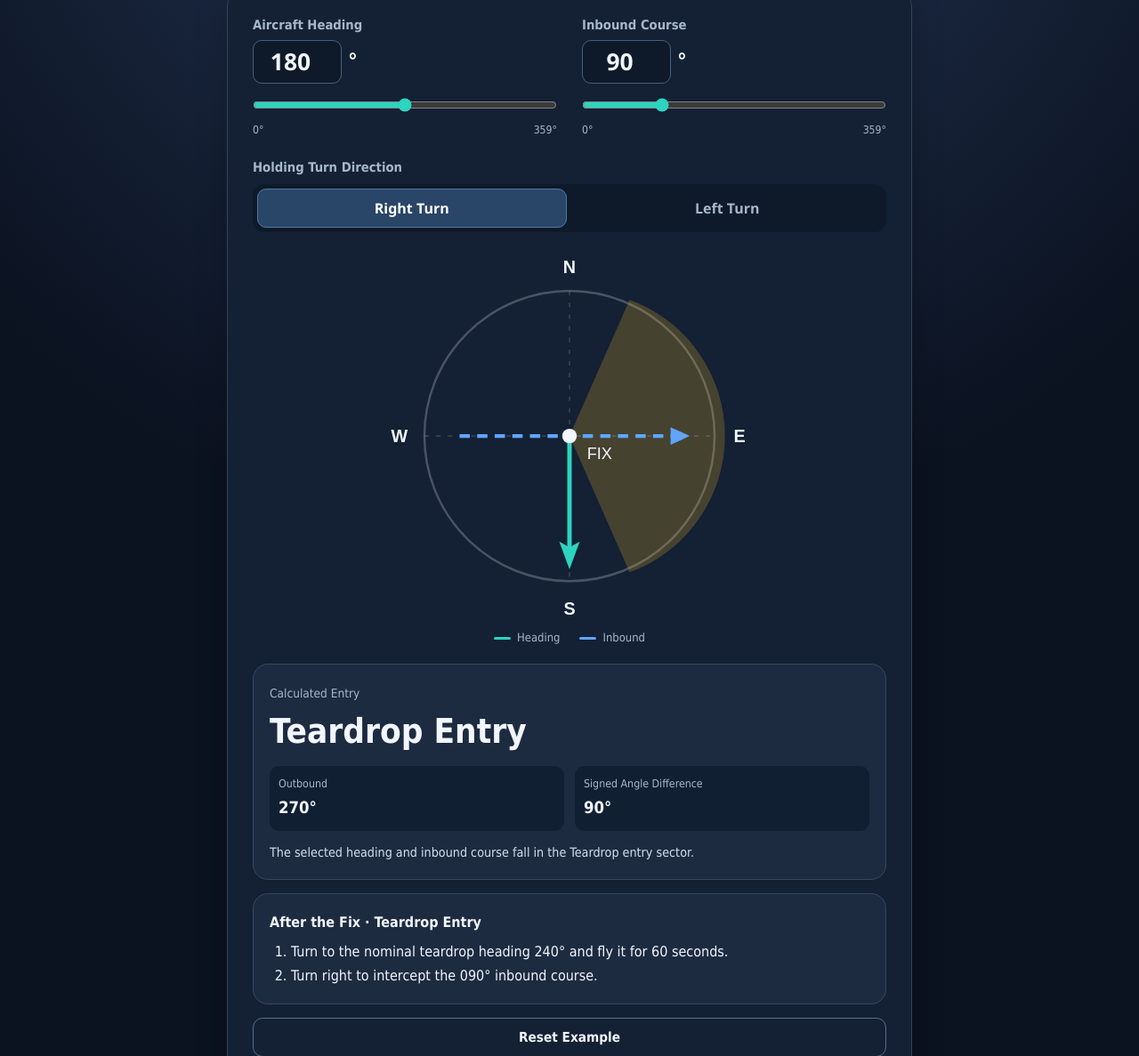
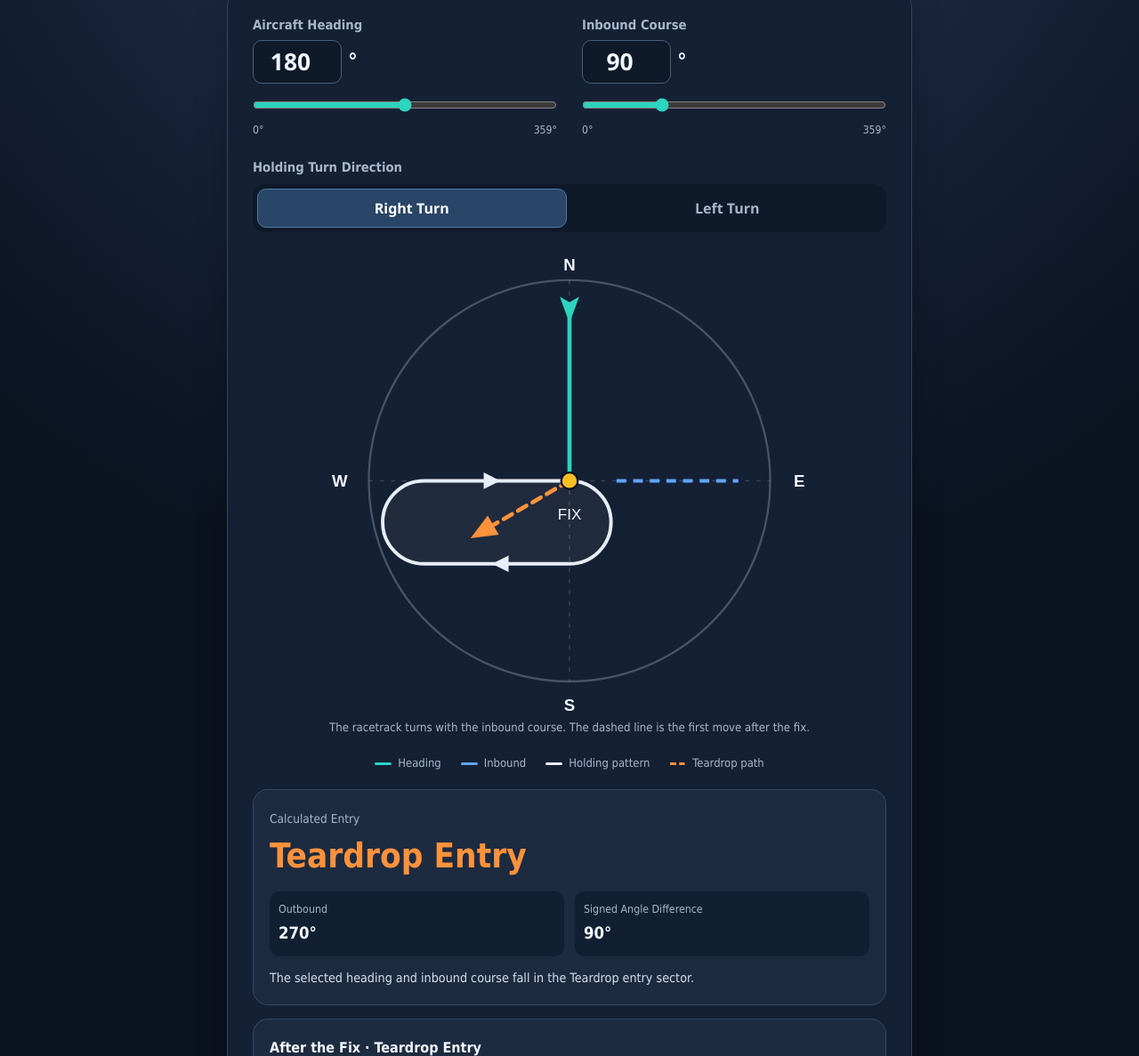
Before and after one commit to BijaN-R/BijaN-R.github.io, a plain HTML site: page HoldingEntryCalculator/index.html in a window 1280 px wide. Shown: the part 153-1340 px from the top of the page at 89% size. Drawn offline with Linux system fonts and the light colour scheme.

Commit message:
draw live holding-pattern racetrack in the compass

```diff
--- a/HoldingEntryCalculator/index.html
+++ b/HoldingEntryCalculator/index.html
@@ -13,7 +13,7 @@ main{max-width:770px;margin:auto}.top{text-align:center;margin-bottom:22px}.top
 .controls{display:grid;grid-template-columns:repeat(2,minmax(0,1fr));gap:clamp(16px,4vw,28px)}.control label{font-size:.92rem;color:var(--muted);font-weight:600;display:block;margin-bottom:5px}.number-wrap{display:flex;align-items:center;gap:7px;direction:ltr;width:max-content;max-width:100%;margin-bottom:10px}.number-wrap input{width:100px;max-width:100%;background:#0e1929;border:1px solid #47617b;border-radius:10px;color:var(--txt);padding:5px 9px;font:700 1.65rem/1.4 "Segoe UI",Tahoma,sans-serif;text-align:center;font-variant-numeric:tabular-nums;outline-offset:2px}.number-wrap input:focus-visible{outline:2px solid var(--blue)}.degree{font-size:1.5rem;font-weight:700}
 input[type=range]{direction:ltr;width:100%;accent-color:var(--mint);cursor:pointer;touch-action:pan-y;height:28px;margin:0}input[type=range]:focus-visible{outline:2px solid var(--blue);outline-offset:4px}.limits{display:flex;justify-content:space-between;color:var(--muted);direction:ltr;font-size:.76rem;margin-top:-4px}
 .direction-label{display:block;color:var(--muted);font-size:.92rem;font-weight:600;margin-top:18px;margin-bottom:7px}.segments{display:grid;grid-template-columns:1fr 1fr;gap:7px;background:#0e1929;border-radius:13px;padding:5px}.segments button{min-height:44px;border:1px solid transparent;border-radius:10px;background:transparent;color:var(--muted);font:600 1rem "Segoe UI",Tahoma,sans-serif;cursor:pointer}.segments button[aria-pressed=true]{background:#294567;border-color:#507aa3;color:white}.segments button:focus-visible,.reset:focus-visible{outline:2px solid var(--blue);outline-offset:2px}
-.figure{max-width:560px;margin:15px auto 2px}.figure svg{width:100%;height:auto;display:block;overflow:visible}.legend{display:flex;justify-content:center;align-items:center;gap:22px;flex-wrap:wrap;color:var(--muted);font-size:.81rem;margin:0 0 18px}.legend span{display:inline-flex;align-items:center;gap:7px}.swatch{width:19px;height:3px;border-radius:4px;display:inline-block}
+.figure{max-width:560px;margin:15px auto 2px}.figure svg{width:100%;height:auto;display:block;overflow:visible}.legend{display:flex;justify-content:center;align-items:center;gap:22px;flex-wrap:wrap;color:var(--muted);font-size:.81rem;margin:0 0 18px}.legend span{display:inline-flex;align-items:center;gap:7px}.swatch{width:19px;height:3px;border-radius:4px;display:inline-block}.swatch.dashed{height:0;border-top:3px dashed var(--amber)}.figure-cap{color:var(--muted);font-size:.82rem;text-align:center;margin:2px 0 18px}
 .result{background:var(--panel2);border:1px solid #344963;border-radius:17px;padding:18px}.eyebrow{color:var(--muted);font-size:.85rem}.entry{font-size:clamp(1.7rem,5vw,2.4rem);font-weight:800;line-height:1.3;margin:4px 0 15px;direction:ltr;text-align:left}.stats{display:grid;grid-template-columns:1fr 1fr;gap:12px}.stat{padding:10px;background:#111f32;border-radius:11px}.stat span{display:block;color:var(--muted);font-size:.77rem}.stat strong{font-size:1.15rem;font-variant-numeric:tabular-nums;direction:ltr;display:block;text-align:left}.description{color:#d4e0ec;font-size:.89rem;margin:12px 0 0}
 .reset{width:100%;padding:12px;margin-top:15px;border:1px solid #53708f;border-radius:11px;background:transparent;color:var(--txt);font:600 .95rem Tahoma,"Segoe UI",sans-serif;cursor:pointer}.reset:hover{background:#263951}.foot{color:var(--muted);font-size:.78rem;margin:18px auto 0;text-align:center;max-width:670px}
 @media(max-width:480px){.controls{gap:15px}.number-wrap input{width:77px;font-size:1.38rem}.degree{font-size:1.3rem}.panel{border-radius:16px}.stat strong{font-size:1.05rem}.stats{gap:8px}.entry{font-size:1.75rem}}@media(max-width:330px){.controls{grid-template-columns:1fr}.number-wrap input{width:110px}}
@@ -48,18 +48,27 @@ body {
   <span class="direction-label">Holding Turn Direction</span>
   <div class="segments" role="group" aria-label="Turn direction"><button id="rightButton" type="button" aria-pressed="true">Right Turn</button><button id="leftButton" type="button" aria-pressed="false">Left Turn</button></div>
   <div class="figure">
-    <svg viewBox="0 0 340 260" role="img" aria-labelledby="compassTitle compassDesc" xmlns="http://www.w3.org/2000/svg">
-      <title id="compassTitle">Compass and course diagram</title><desc id="compassDesc">The green arrow shows the aircraft heading, the dashed blue line shows the inbound course, and the yellow area illustrates the holding sector.</desc>
-      <circle cx="170" cy="130" r="99" fill="none" stroke="currentColor" stroke-opacity=".24" stroke-width="1.5"/>
-      <g stroke="currentColor" stroke-opacity=".16" stroke-dasharray="3 5"><path d="M170 31V229 M71 130H269"/></g>
-      <g fill="currentColor" font-size="12" font-weight="600" text-anchor="middle" font-family="Arial, sans-serif"><text x="170" y="19">N</text><text x="286" y="134">E</text><text x="170" y="252">S</text><text x="54" y="134">W</text></g>
-      <g id="sectorRotate"><path id="sector" fill="#fbbf24" fill-opacity=".21"/></g>
-      <g id="headingRotate"><line x1="170" y1="130" x2="170" y2="48" stroke="#2dd4bf" stroke-width="3" stroke-linecap="round"/><path d="M170 39L163 58L170 54L177 58Z" fill="#2dd4bf"/></g>
-      <g id="inboundRotate"><line x1="170" y1="205" x2="170" y2="55" stroke="#60a5fa" stroke-width="2.5" stroke-dasharray="7 5"/><path d="M170 48L164 61H176Z" fill="#60a5fa"/></g>
-      <circle cx="170" cy="130" r="5" fill="currentColor"/><text x="182" y="146" fill="currentColor" font-family="Arial, sans-serif" font-size="11">FIX</text>
+    <svg viewBox="0 0 360 340" role="img" aria-labelledby="compassTitle compassDesc" xmlns="http://www.w3.org/2000/svg">
+      <title id="compassTitle">Compass and holding pattern diagram</title><desc id="compassDesc">The racetrack is the holding pattern. The mint line is the aircraft arriving at the fix, the dashed blue line is the inbound course, and the dashed coloured line is the first move after the fix.</desc>
+      <circle cx="180" cy="170" r="145" fill="none" stroke="currentColor" stroke-opacity=".24" stroke-width="1.5"/>
+      <g stroke="currentColor" stroke-opacity=".16" stroke-dasharray="3 5"><path d="M180 25V315 M35 170H325"/></g>
+      <g fill="currentColor" font-size="12" font-weight="600" text-anchor="middle" font-family="Arial, sans-serif"><text x="180" y="18">N</text><text x="346" y="174">E</text><text x="180" y="336">S</text><text x="14" y="174">W</text></g>
+      <g id="patternRotate">
+        <path id="racetrack" d="M0 105 L0 0 A30 30 0 0 1 60 0 L60 105 A30 30 0 0 1 0 105 Z" fill="#ffffff" fill-opacity=".05" stroke="#e8eef7" stroke-width="2.5"/>
+        <line id="inboundLine" x1="0" y1="-34" x2="0" y2="-122" stroke="#60a5fa" stroke-width="2.5" stroke-dasharray="7 5"/>
+        <g fill="#e8eef7"><path d="M-6 62 L6 62 L0 50 Z"/><path d="M54 44 L66 44 L60 56 Z"/></g>
+        <path id="entryPath" d="" fill="none" stroke="#fb923c" stroke-width="3" stroke-dasharray="7 5" stroke-linecap="round"/>
+        <path id="entryArrow" d="M0 -11 L8 8 L-8 8 Z" fill="#fb923c"/>
+      </g>
+      <g id="approachRotate">
+        <line id="approachLine" x1="0" y1="0" x2="0" y2="0" stroke="#2dd4bf" stroke-width="3" stroke-linecap="round"/>
+        <path id="plane" d="M0 -11 L7 8 L0 4 L-7 8 Z" fill="#2dd4bf"/>
+      </g>
+      <circle cx="180" cy="170" r="6" fill="#fbbf24" stroke="#0b1220" stroke-width="1.5"/><text x="180" y="198" fill="currentColor" font-family="Arial, sans-serif" font-size="11" text-anchor="middle">FIX</text>
     </svg>
   </div>
-  <div class="legend"><span><i class="swatch" style="background:var(--mint)"></i>Heading</span><span><i class="swatch" style="background:var(--blue)"></i>Inbound</span></div>
+  <p class="figure-cap">The racetrack turns with the inbound course. The dashed line is the first move after the fix.</p>
+  <div class="legend"><span><i class="swatch" style="background:var(--mint)"></i>Heading</span><span><i class="swatch" style="background:var(--blue)"></i>Inbound</span><span><i class="swatch" style="background:#e8eef7"></i>Holding pattern</span><span><i id="entrySwatch" class="swatch dashed" style="border-top-color:#fb923c"></i><span id="entryLegend">Entry path</span></span></div>
   <section class="result" aria-live="polite" aria-atomic="true"><span class="eyebrow">Calculated Entry</span><div id="entry" class="entry">Teardrop Entry</div><div class="stats"><div class="stat"><span>Outbound</span><strong id="outbound">270°</strong></div><div class="stat"><span>Signed Angle Difference</span><strong id="difference">90°</strong></div></div><p id="description" class="description">The selected heading and inbound course fall in the Teardrop entry sector.</p></section>
   <section class="result maneuver" aria-live="polite" aria-atomic="true">
     <h2 id="maneuverTitle">After the Fix</h2>
@@ -76,7 +85,7 @@ body {
  const inboundNumber=document.getElementById('inboundNumber'),inboundRange=document.getElementById('inboundRange');
  const rightButton=document.getElementById('rightButton'),leftButton=document.getElementById('leftButton');
  const entryEl=document.getElementById('entry'),outboundEl=document.getElementById('outbound'),diffEl=document.getElementById('difference'),descEl=document.getElementById('description');
- const headingRotate=document.getElementById('headingRotate'),inboundRotate=document.getElementById('inboundRotate'),sectorRotate=document.getElementById('sectorRotate'),sector=document.getElementById('sector');
+ const patternRotate=document.getElementById('patternRotate'),approachRotate=document.getElementById('approachRotate'),approachLine=document.getElementById('approachLine'),plane=document.getElementById('plane'),entryPath=document.getElementById('entryPath'),entryArrow=document.getElementById('entryArrow'),entrySwatch=document.getElementById('entrySwatch'),entryLegend=document.getElementById('entryLegend');
  const maneuverTitle=document.getElementById('maneuverTitle'),maneuverSteps=document.getElementById('maneuverSteps');
  let heading=180,inbound=90,direction='right';
  const fmt=n=>String(n).padStart(3,'0')+'°';
@@ -103,6 +112,8 @@ body {
   const diff=((heading-inbound+540)%360)-180;
   const adjusted=direction==='right'?diff:-diff;
   const entry=adjusted < -110 ? 'Parallel' : adjusted >70 ? 'Teardrop' : 'Direct';
+  const entryStyle={Direct:{color:'#34d399',d:'M0 0 A30 30 0 0 1 60 0 L60 105',end:[60,105],endHeading:180},Parallel:{color:'#c084fc',d:'M0 0 L-16 18 L-20 72',end:[-20,72],endHeading:184},Teardrop:{color:'#fb923c',d:'M0 0 L36 62',end:[36,62],endHeading:150}}[entry];
+  const sgn=direction==='right'?1:-1;
   headingRange.value=heading;inboundRange.value=inbound;
   if(document.activeElement!==headingNumber)headingNumber.value=heading;
   if(document.activeElement!==inboundNumber)inboundNumber.value=inbound;
@@ -111,10 +122,14 @@ body {
   entryEl.textContent=entry+' Entry';outboundEl.textContent=fmt(outbound);diffEl.textContent=diff+'°';
   descEl.textContent='The selected heading and inbound course fall in the '+entry+' entry sector.';
   renderManeuver(entry,outbound);
-  headingRotate.setAttribute('transform',`rotate(${heading} 170 130)`);
-  inboundRotate.setAttribute('transform',`rotate(${inbound} 170 130)`);
-  sectorRotate.setAttribute('transform',`rotate(${inbound} 170 130)`);
-  sector.setAttribute('d',direction==='right'?'M170 130 L77 89 A99 99 0 0 1 263 89 Z':'M170 130 L263 89 A99 99 0 0 0 77 89 Z');
+  patternRotate.setAttribute('transform',`translate(180 170) rotate(${inbound}) scale(${sgn} 1)`);
+  approachRotate.setAttribute('transform',`translate(180 170) rotate(${inbound})`);
+  const rel=((heading-inbound+540)%360)-180,relRad=rel*Math.PI/180,ux=Math.sin(relRad),uy=-Math.cos(relRad),ax=-ux*125,ay=-uy*125;
+  approachLine.setAttribute('x1',ax);approachLine.setAttribute('y1',ay);approachLine.setAttribute('x2',0);approachLine.setAttribute('y2',0);
+  plane.setAttribute('transform',`translate(${ax} ${ay}) rotate(${rel})`);
+  entryPath.setAttribute('d',entryStyle.d);entryPath.setAttribute('stroke',entryStyle.color);
+  entryArrow.setAttribute('transform',`translate(${entryStyle.end[0]} ${entryStyle.end[1]}) rotate(${entryStyle.endHeading})`);entryArrow.setAttribute('fill',entryStyle.color);
+  entryEl.style.color=entryStyle.color;entrySwatch.style.borderTopColor=entryStyle.color;entryLegend.textContent=entry+' path';
  }
  function bind(range,num,key){
   range.addEventListener('input',()=>{if(key==='heading')heading=Number(range.value);else inbound=Number(range.value);num.value=range.value;render();});
```
